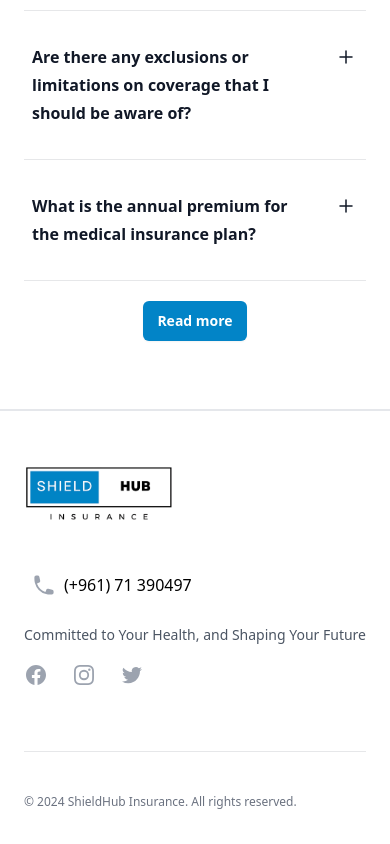
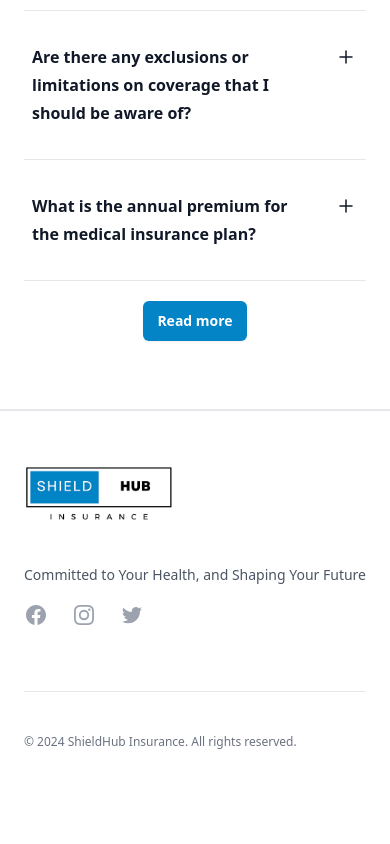
Before and after one commit to Mohamadmchawrab/shieldhub-insurance, a Next.js app: page / in a window 390 px wide. Shown: the part 3956-4800 px from the top of the page. After the commit the page ends 4740 px from the top, so only its background shows below. Built offline with nearby package versions, Linux system fonts and the light colour scheme.

Commit message:
remove footer phone

```diff
--- a/components/footer/footer.jsx
+++ b/components/footer/footer.jsx
@@ -21,13 +21,13 @@ export default function Example() {
                 alt="navbar company logo"
               />
             </Link>
-            <Link
+            {/* <Link
               href="tel:+96171390497"
               className="flex flex-row gap-2 items-center w-max hover:bg-stone-100 p-2 rounded-lg"
             >
               <PhoneIcon className="h-7 w-6 text-gray-400" aria-hidden="true" />
               <p> (+961) 71 390497</p>
-            </Link>
+            </Link> */}
             {/* <Link
               href="mailto:info@ShieldHub.com"
               className="flex flex-row gap-2 items-center w-max hover:bg-stone-100 p-2 rounded-lg"
--- a/next.config.mjs
+++ b/next.config.mjs
@@ -10,9 +10,6 @@ const nextConfig = {
       },
     ],
   },
-  experimental: {
-    appDir: false,
-  },
 };
 
 export default nextConfig;
```
